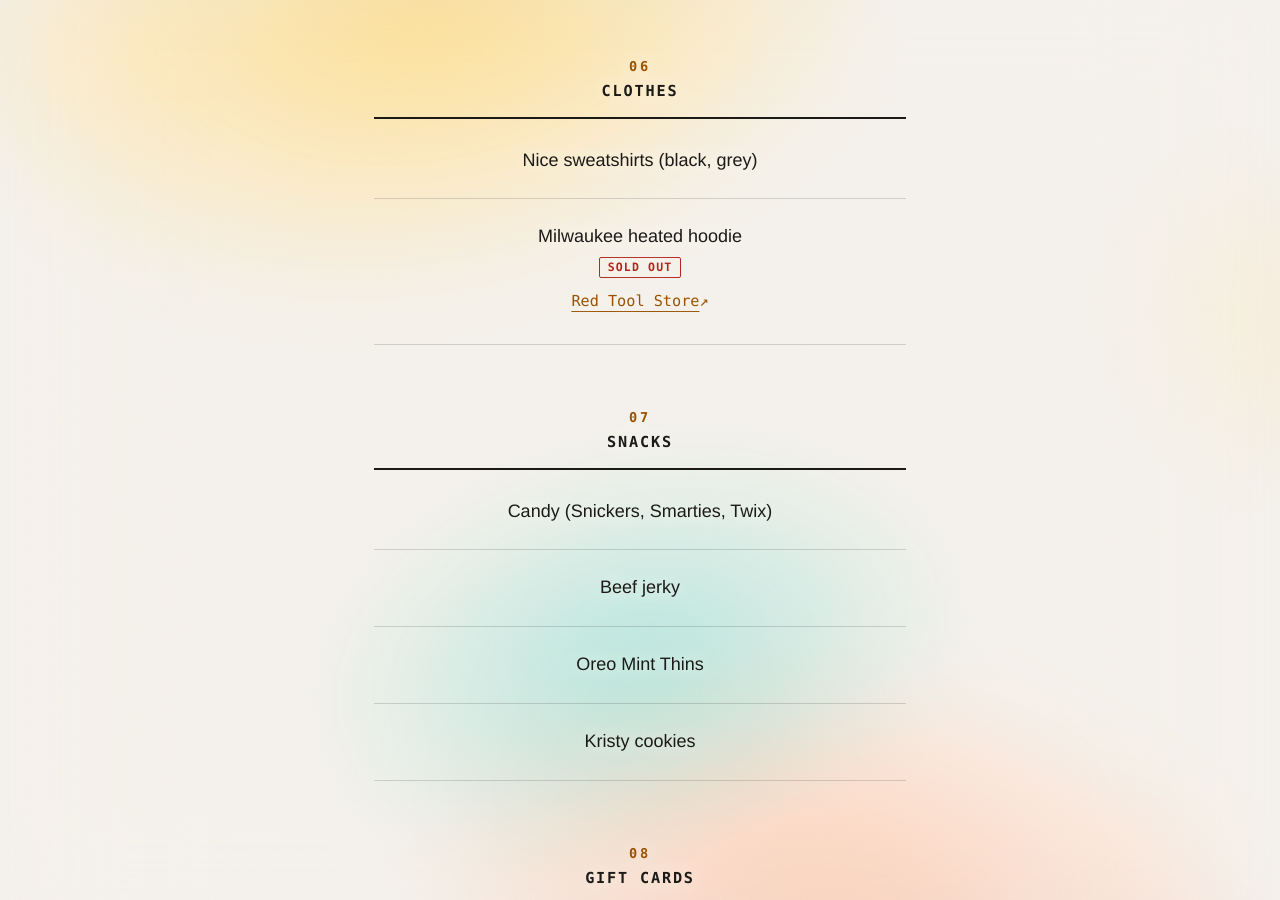
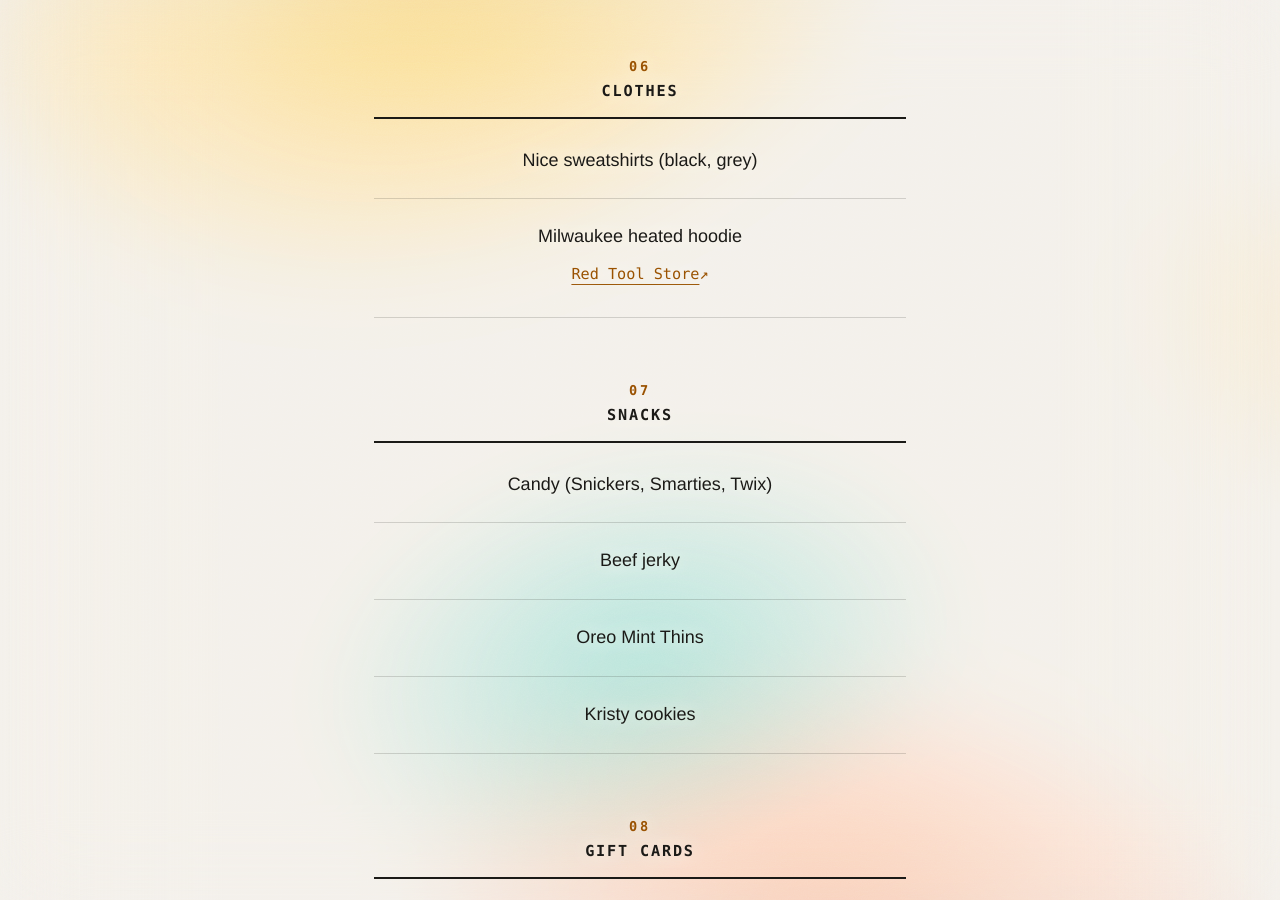
Before and after one commit to Admin-Sean/list, a Jekyll site: the page built from index.md, in a window 1280 px wide and 900 px high, scrolled down 3775 px. Built offline with Jekyll 4.4.1, drawn with Linux system fonts in a browser that asks for light colours.

Commit message:
Update index.md

```diff
--- a/index.md
+++ b/index.md
@@ -50,7 +50,7 @@ title: Sean's Christmas/Birthday List
 ## Clothes
 
 - Nice sweatshirts (black, grey)
-- Milwaukee heated hoodie *sold out*{: .tag} [Red Tool Store](https://www.redtoolstore.com/products/milwaukee-306b-20-m12-heated-hoodie-black-hoodie-only){: .chip}
+- Milwaukee heated hoodie [Red Tool Store](https://www.milwaukeetool.com/products/details/m12-heated-full-zip-hoodie/m200b-202x){: .chip}
 
 ## Snacks
 
```
